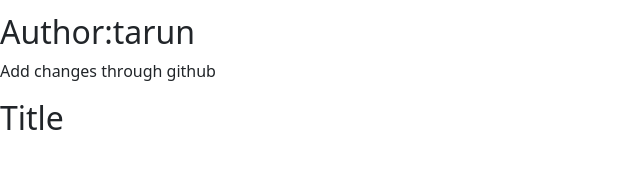
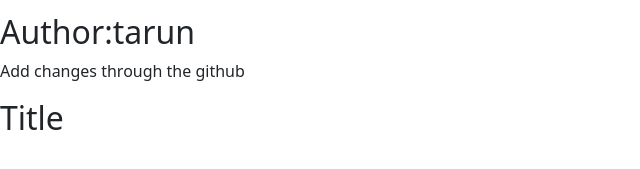
Before and after one commit to tarunreddy55/GitGithubMasterClass, a plain HTML site: page index.html in a window 1280 px wide. Shown: the part 139-308 px from the top of the page, 0-640 px from the left. Drawn offline with nearby package versions, Linux system fonts and the light colour scheme.

Commit message:
added in dev branch

```diff
--- a/index.html
+++ b/index.html
@@ -53,7 +53,7 @@
    </div>
    <h2>Author:tarun</h2>
    <div>
-      <p>Add changes through github </p>
+      <p>Add changes through the  github </p>
       <h2>Title</h2>
    </div>
 </body>
```
